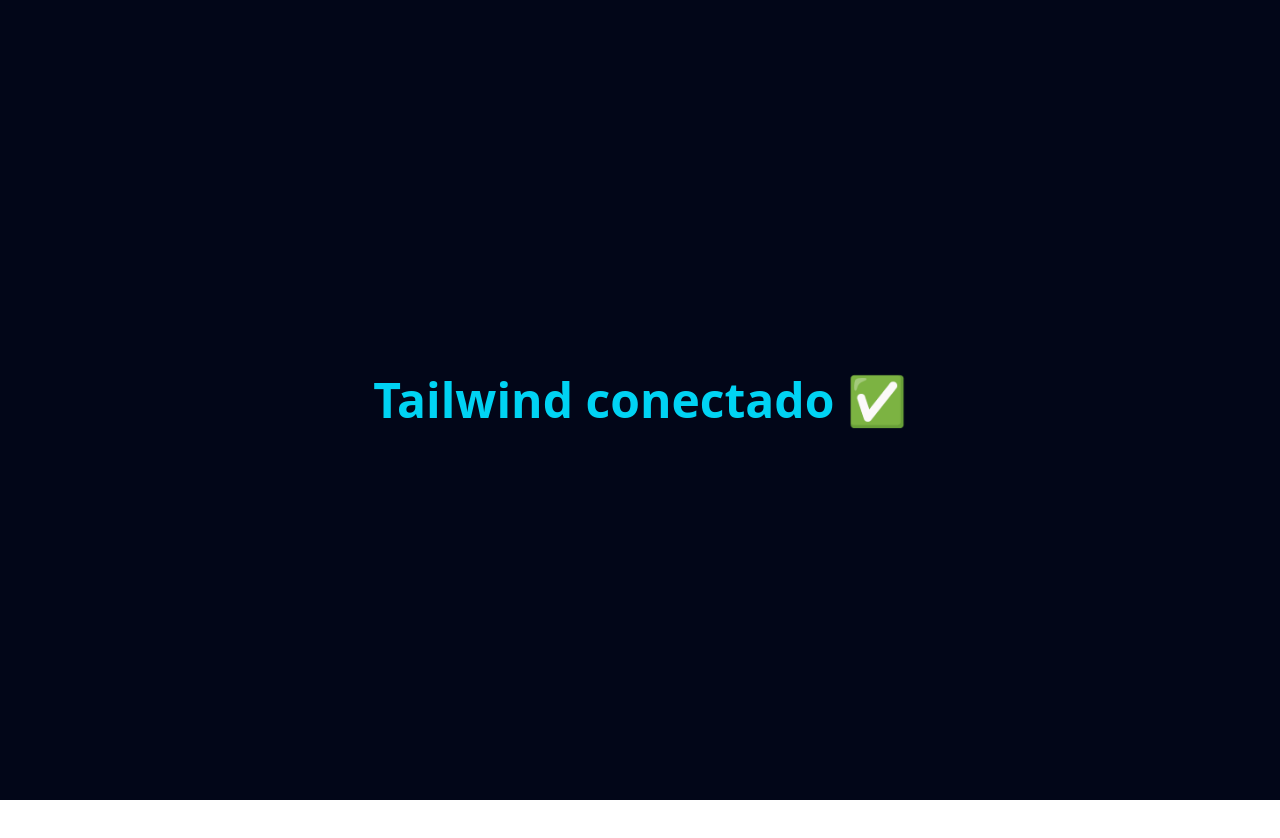
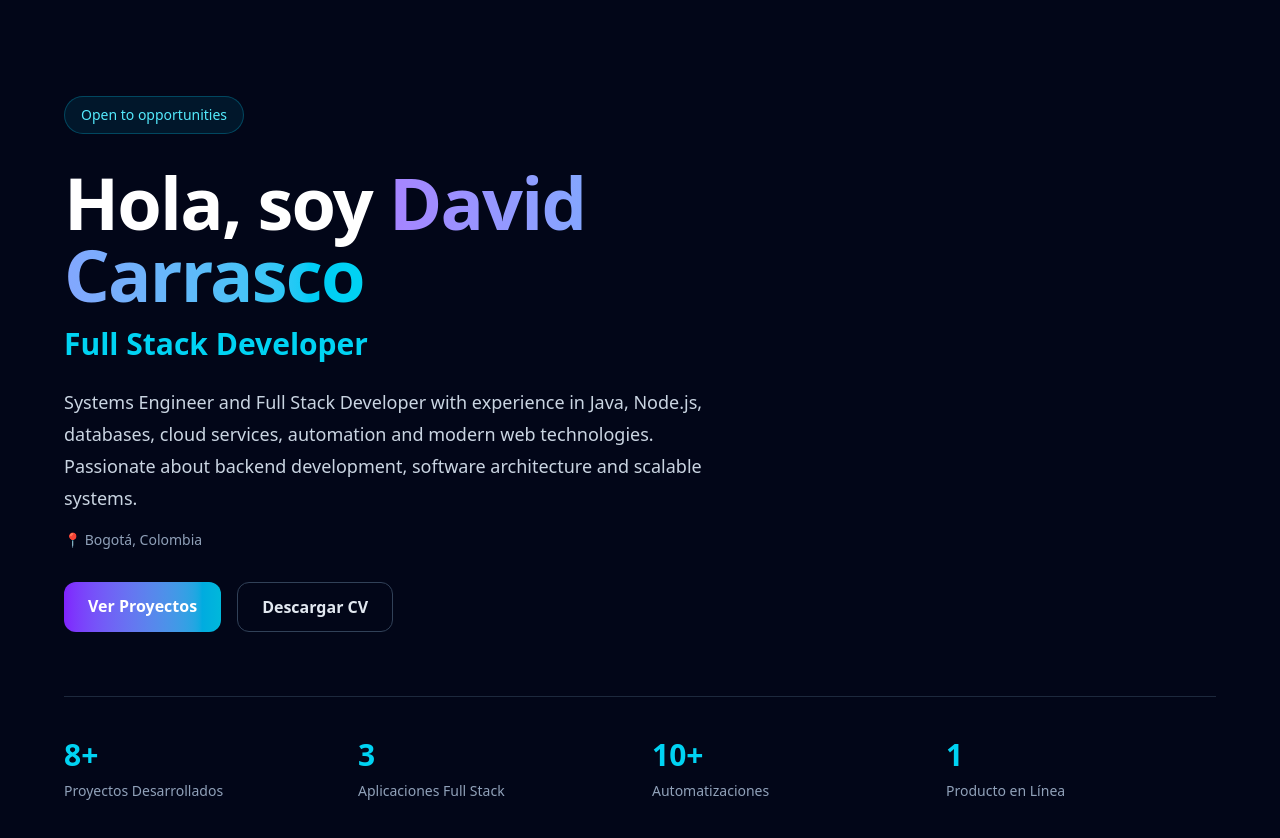
Before and after one commit to dabbi20/Portafolio, an Angular app in the folder david-portfolio/: page / in a window 1280 px wide. Shown: the top 838 px of the page. Before the commit the page ends 800 px from the top, so only its background shows below. Built offline with nearby package versions, Linux system fonts and the light colour scheme.

Commit message:
hero completado

```diff
--- a/david-portfolio/src/app/app.html
+++ b/david-portfolio/src/app/app.html
@@ -1,7 +1 @@
-
-<div class="min-h-screen bg-slate-950 text-white flex items-center justify-center">
-  <h1 class="text-5xl font-bold text-cyan-400">
-    Tailwind conectado ✅
-  </h1>
-</div>
-<router-outlet />
+<app-hero />
--- a/david-portfolio/src/app/app.ts
+++ b/david-portfolio/src/app/app.ts
@@ -1,9 +1,10 @@
 import { Component, signal } from '@angular/core';
 import { RouterOutlet } from '@angular/router';
+import { Hero } from './sections/hero/hero';
 
 @Component({
   selector: 'app-root',
-  imports: [RouterOutlet],
+  imports: [RouterOutlet, Hero],
   templateUrl: './app.html',
   styleUrl: './app.css'
 })
--- /dev/null
+++ b/david-portfolio/src/app/sections/hero/hero.html
@@ -0,0 +1,59 @@
+<section class="min-h-screen bg-slate-950 text-white px-6 py-24">
+  <div class="mx-auto max-w-6xl">
+    <div class="max-w-3xl">
+      <span
+        class="inline-flex rounded-full border border-cyan-500/30 bg-cyan-500/10 px-4 py-2 text-sm text-cyan-300"
+      >
+        {{ profile.availability }}
+      </span>
+
+      <h1 class="mt-8 text-5xl font-bold tracking-tight md:text-7xl">
+        Hola, soy
+        <span class="bg-gradient-to-r from-violet-400 to-cyan-400 bg-clip-text text-transparent">
+          {{ profile.name }}
+        </span>
+      </h1>
+
+      <h2 class="mt-4 text-2xl font-semibold text-cyan-400 md:text-3xl">
+        {{ profile.role }}
+      </h2>
+
+      <p class="mt-6 max-w-2xl text-lg leading-8 text-slate-300">
+        {{ profile.description }}
+      </p>
+
+      <p class="mt-4 text-sm text-slate-400">
+        📍 {{ profile.location }}
+      </p>
+
+      <div class="mt-8 flex flex-wrap gap-4">
+        <a
+          [href]="profile.primaryCta.url"
+          class="rounded-xl bg-gradient-to-r from-violet-600 to-cyan-500 px-6 py-3 font-semibold text-white transition hover:scale-105"
+        >
+          {{ profile.primaryCta.label }}
+        </a>
+
+        <a
+          [href]="profile.secondaryCta.url"
+          class="rounded-xl border border-slate-700 px-6 py-3 font-semibold text-slate-200 transition hover:border-cyan-400 hover:text-cyan-300"
+        >
+          {{ profile.secondaryCta.label }}
+        </a>
+      </div>
+    </div>
+
+    <div class="mt-16 grid gap-6 border-t border-slate-800 pt-10 sm:grid-cols-2 lg:grid-cols-4">
+      @for (stat of stats; track stat.id) {
+        <div>
+          <p class="text-3xl font-bold text-cyan-400">
+            {{ stat.value }}
+          </p>
+          <p class="mt-2 text-sm text-slate-400">
+            {{ stat.label }}
+          </p>
+        </div>
+      }
+    </div>
+  </div>
+</section>
--- /dev/null
+++ b/david-portfolio/src/app/sections/hero/hero.ts
@@ -0,0 +1,14 @@
+import { Component } from '@angular/core';
+import { PROFILE } from '../../data/profile/profile.data';
+import { STATS } from '../../data/stats/stats.data';
+@Component({
+  selector: 'app-hero',
+  standalone: true,
+  imports: [],
+  templateUrl: './hero.html',
+  styleUrl: './hero.css',
+})
+export class Hero {
+  profile = PROFILE;
+  stats = STATS;
+}
```
Also changed, not shown: david-portfolio/src/app/sections/hero/hero.css (added).
